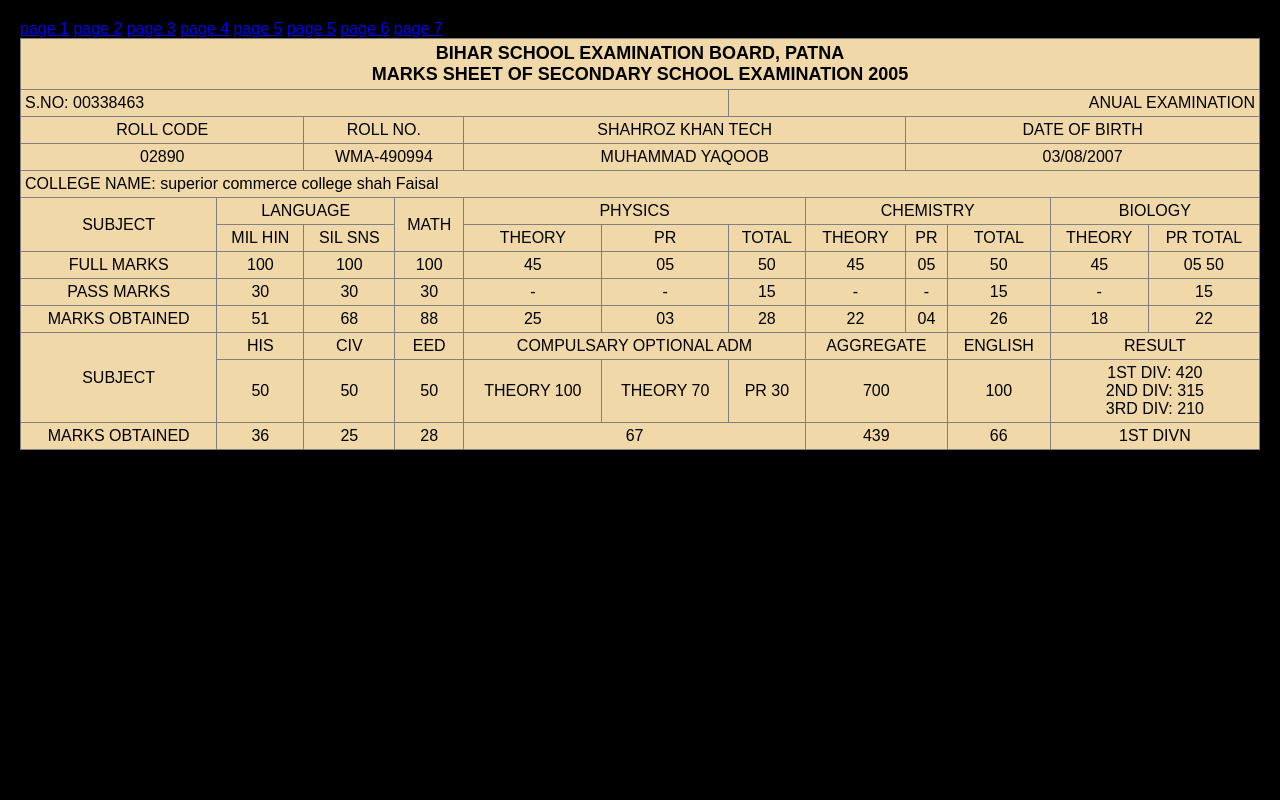
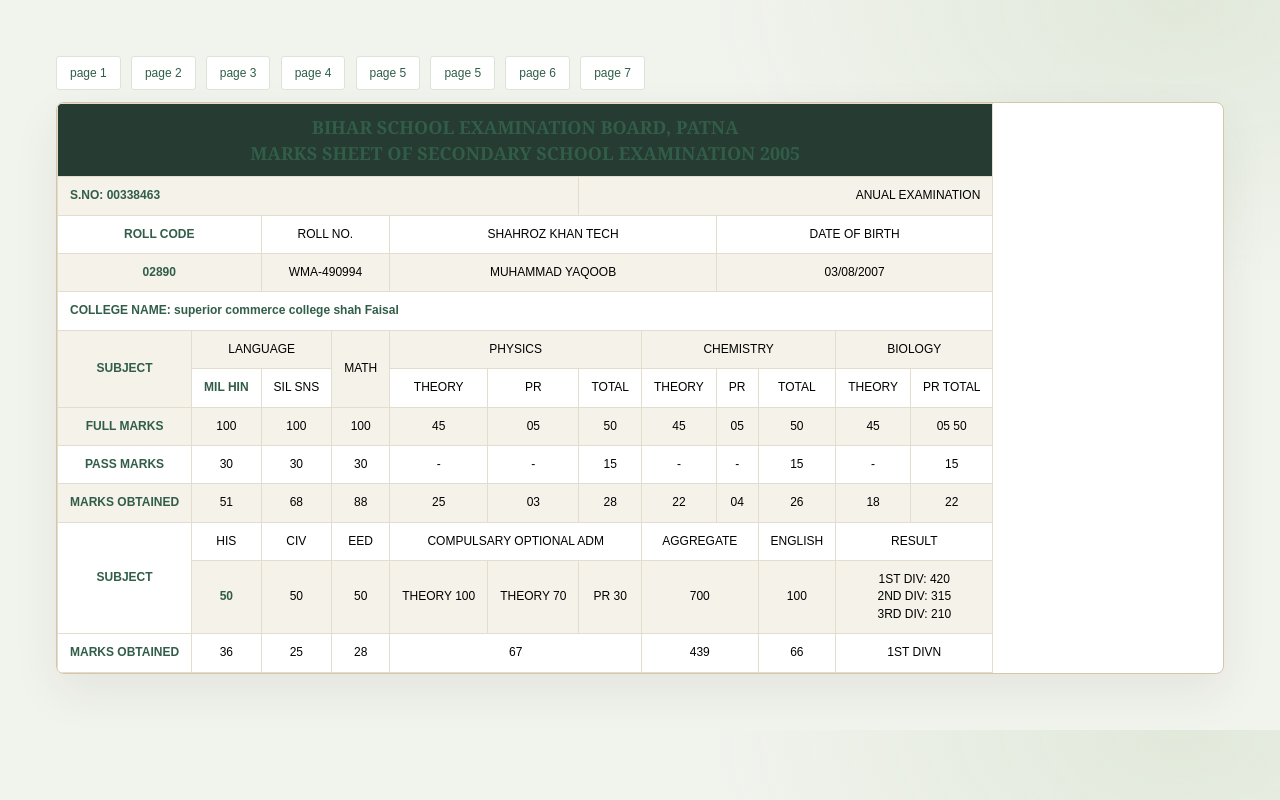
Before and after one commit to shahrozkhan-tech/Assigment-5-6, a plain HTML site: page index.html in a window 1280 px wide. Drawn offline with Linux system fonts and the light colour scheme.

Commit message:
Refresh assignment page design
Co-authored-by: Copilot <223556219+Copilot@users.noreply.github.com>

```diff
--- a/index.html
+++ b/index.html
@@ -2,7 +2,25 @@
 <html lang="en">
 <head>
   <meta charset="UTF-8">
+  <meta name="viewport" content="width=device-width, initial-scale=1.0">
+  <meta name="theme-color" content="#17251e">
   <title>Marksheet for shahroz Khan tech</title>
+  <style>
+    :root{--ink:#17251e;--muted:#758278;--paper:#f1f3ed;--line:#dce4da;--accent:#bb8052;--surface:#fff}
+    *{box-sizing:border-box}
+    body{margin:0!important;padding:clamp(16px,5vw,56px)!important;background:radial-gradient(ellipse at 92% 0,#e1e9db 0,transparent 28%),var(--paper)!important;color:var(--ink);font-family:Georgia,"Times New Roman",serif!important}
+    body>a{display:inline-block;margin:0 6px 12px 0;padding:9px 13px;border:1px solid var(--line);border-radius:3px;background:#fff;color:#315d49;text-decoration:none;font:12px Arial,sans-serif}
+    body>a:hover,body>a:focus-visible{border-color:#73917b;outline:none}
+    table{display:block;max-width:100%;overflow-x:auto;border:1px solid #d6c6a9;border-radius:8px;box-shadow:0 18px 48px #29321f12;white-space:nowrap;background:#fff!important}
+    table tr:first-child td{background:#263b32;color:#fff;font-family:Georgia,"Times New Roman",serif}
+    table td{padding:10px 12px;border-color:#e3ddcf!important;font:12px/1.45 Arial,sans-serif}
+    table tr:nth-child(even) td{background:#f5f2e9}
+    table tr:nth-child(odd):not(:first-child) td{background:#fff}
+    table tr td:first-child{font-weight:700;color:#315d49}
+    table table{display:table;min-width:0;width:100%;box-shadow:none;border-radius:4px}
+    table table th{background:#e8eee6;color:#263b32;font:700 11px Arial,sans-serif}
+    @media(max-width:600px){body{padding:14px!important}body>a{margin-right:3px;padding:8px 10px;font-size:11px}}
+  </style>
 </head>
 <a href="pages/1page.html.html">page 1</a>
 <a href="pages/2page.html.html">page 2</a>
```
